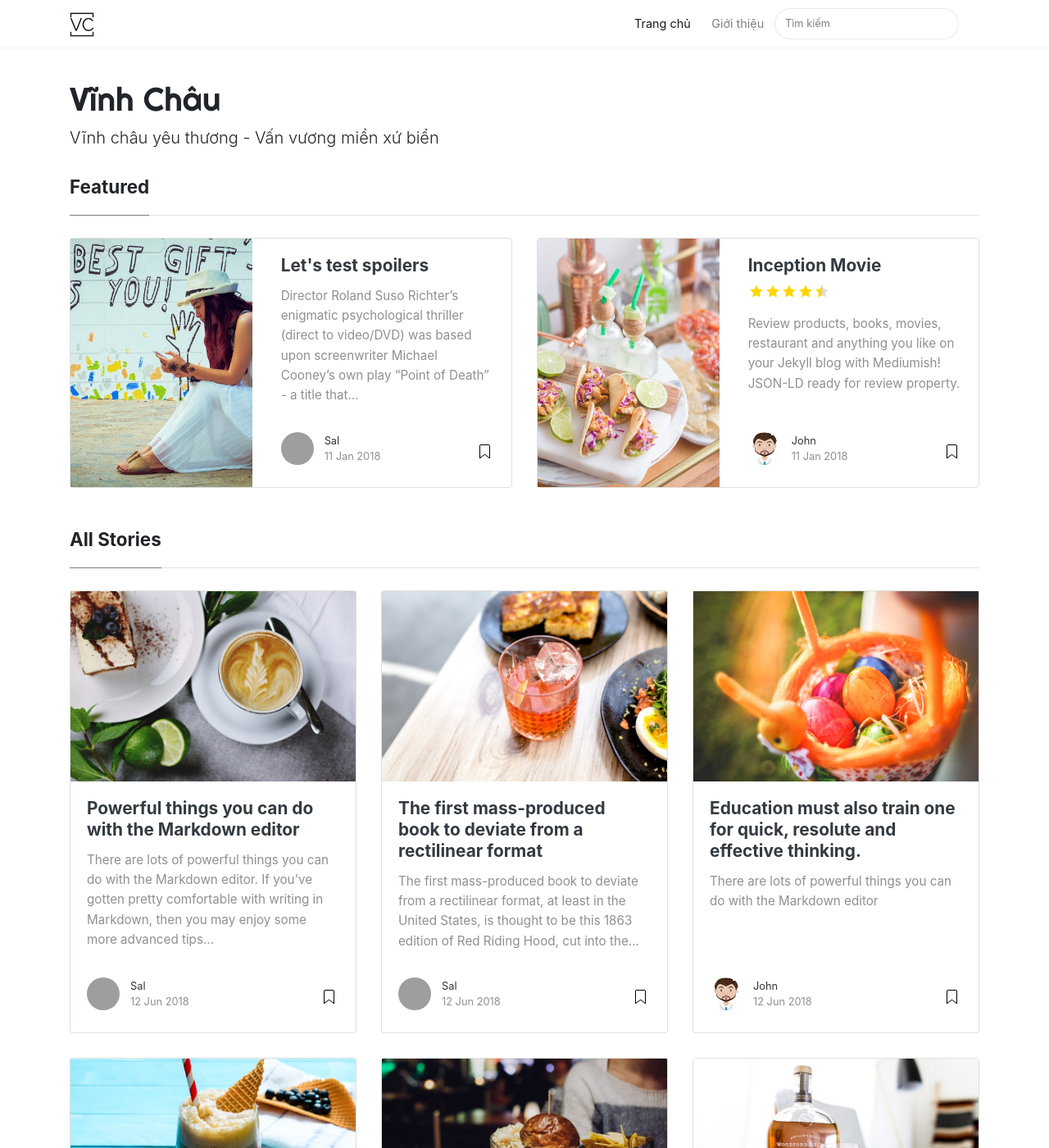
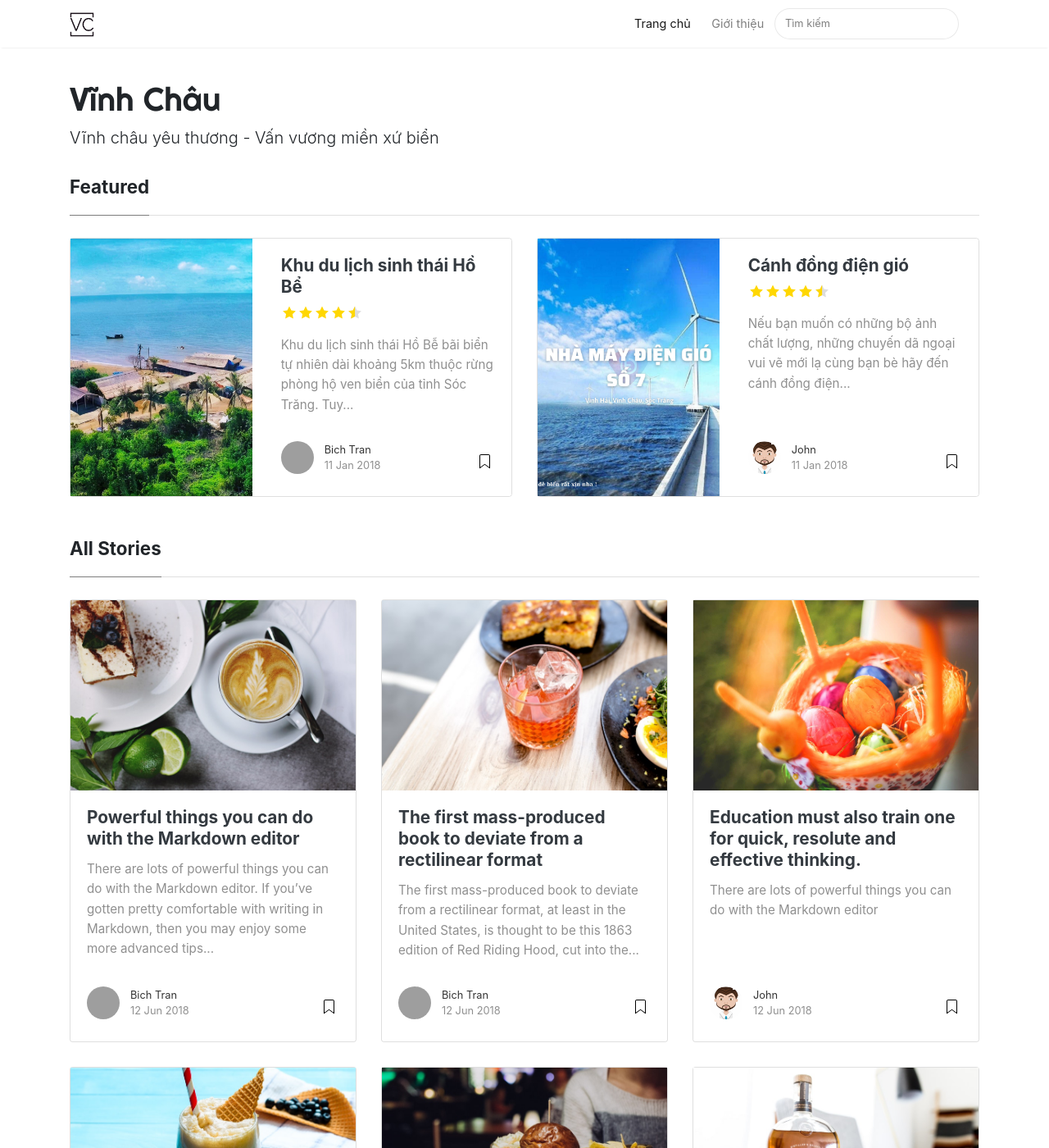
Before and after one commit to txvinhchau/txvinhchau.github.io, a Jekyll site: the page built from index.html, in a window 1280 px wide and 1400 px high. Shown: the whole window at 82% size. Built offline with Jekyll 4.4.1, drawn with Linux system fonts in a browser that asks for light colours; nearby versions of some CDN libraries; the list of posts is cut into pages by our own code; some of the changed text lies outside the part shown; grey boxes are pictures that could not be loaded.

Commit message:
add featured post

````diff
--- a/_config.yml
+++ b/_config.yml
@@ -13,8 +13,8 @@ permalink: /:title/
 # Authors
 authors:
   sal:
-    name: Sal
-    display_name: Sal
+    name: Bich Tran
+    display_name: Bich Tran
     gravatar: e56154546cf4be74e393c62d1ae9f9d4
     email: wowthemesnet@gmail.com
     web: https://www.wowthemes.net
--- /dev/null
+++ b/_posts/2018-01-11-canh-dong-dien-gio.md
@@ -0,0 +1,18 @@
+---
+layout: post
+title: "Cánh đồng điện gió"
+author: john
+categories: [check-in]
+tags: [red, yellow]
+image: assets/images/check-in/dien-gio2.jpg
+description: ""
+featured: true
+hidden: true
+rating: 4.5
+---
+
+Nếu bạn muốn có những bộ ảnh chất lượng, những chuyến dã ngoại vui vẽ mới lạ cùng bạn bè hãy đến cánh đồng điện gió Vĩnh Châu, bạn sẽ được đắm mình với đồng cỏ xanh biếc, có dòng sông thơ mộng với điểm nhấn là những cánh điện gió đang hoạt động phía xa xa.
+
+### Địa Chỉ
+
+Phường 2, thị xã Vĩnh Châu.
--- a/_posts/2018-01-11-customer-service.md
+++ /dev/null
@@ -1,31 +0,0 @@
----
-layout: post
-title:  "Inception Movie"
-author: john
-categories: [ Jekyll, tutorial ]
-tags: [red, yellow]
-image: assets/images/11.jpg
-description: "My review of Inception movie. Acting, plot and something else in this short description."
-featured: true
-hidden: true
-rating: 4.5
----
-
-Review products, books, movies, restaurant and anything you like on your Jekyll blog with Mediumish! JSON-LD ready for review property.
-
-#### How to use?
-
-It's actually really simple! Add the rating in your YAML front matter. It also supports halfs:
-
-```html
----
-layout: post
-title:  "Inception Movie"
-author: john
-categories: [ Jekyll, tutorial ]
-tags: [red, yellow]
-image: assets/images/11.jpg
-description: "My review of Inception movie. Actors, directing and more."
-rating: 4.5
----
-```
--- /dev/null
+++ b/_posts/2018-01-11-khu-du-lich-sinh-thai-ho-be.md
@@ -0,0 +1,16 @@
+---
+layout: post
+title: "Khu du lịch sinh thái Hồ Bể"
+author: sal
+categories: [check-in]
+image: assets/images/check-in/ho-be1.jpg
+featured: true
+hidden: false
+rating: 4.5
+---
+
+Khu du lịch sinh thái Hồ Bễ bãi biển tự nhiên dài khoảng 5km thuộc rừng phòng hộ ven biển của tỉnh Sóc Trăng. Tuy không trong xanh lộng lẫy như Phú Quốc, Nha Trang nhưng Hồ Bễ vẫn có sự quyến rũ của riêng mình với vẽ đẹp tự nhiên vỗn có. Bạn có thể vừa Tắm biển và thưởng thức các món ăn hải sản tươi ngon do ngư dân địa phương đánh bắt trực tiếp. Đồng thời với Hồ Bể bạn có thể tổ chức các hoạt động vui chơi ngoài trời, cắm trại, tiệc dã ngoại và bắt trọng khoảnh khắc hoàn hôn mang rực rỡ yên bình đồng thời mang về cho mình những bộ ảnh chụp cực xin đẹp lung linh đề khoe với bạn bè.
+
+### Địa chỉ
+
+Xã Vĩnh Hải, thị xã Vĩnh Châu.
--- a/_posts/2018-01-11-quick-start-guide.md
+++ /dev/null
@@ -1,27 +0,0 @@
----
-layout: post
-title:  "Let's test spoilers"
-author: sal
-categories: [ Jekyll, tutorial ]
-image: assets/images/12.jpg
-featured: true
-hidden: true
----
-
-Director Roland Suso Richter's enigmatic psychological thriller (direct to video/DVD) was based upon screenwriter Michael Cooney's own play "Point of Death" - a title that gave away the film's entire plot twist premise.
-
-As in many similar films, such as Jacob's Ladder (1990), Soul Survivors (2001), and The Butterfly Effect (2004), events and people were thoroughly distorted and confused because the protagonist was at the point of death. The tagline was misleading:
-
-"When You Don't Have a Memory, How Can You Remember Who to Trust?"
-
-The mind-warping film opened with a hospital patient Simon Cable (Ryan Phillippe) awakening in a <span class="spoiler"> hospital with little knowledge (amnesia perhaps?) of what had happened, and why he was there, etc. He was told by attending Dr. Jeremy Newman (Stephen Rea) that it was July 29, 2002 (Simon thought it was the year 2000 - he was confused - he heard a doctor say 20:00 hours!) and that he had died for two minutes from cardiac arrest following the near-fatal accident -- but he had been revived ("You're as good as new").</span> Dr. Newman: "Simon, this is the 29th of July. The year is 2002. And your wife, whose name is Anna, is waiting outside."
-
-(The doctor left off four crucial additional words, revealed in the film's ending.) (Spoiler: Simon had died and was not resuscitated!).
-
-A major clue to everything that truly happened was the scene that played next under the credits - hospital staff failed to bring a patient back to life with a defibrillator after a car accident. Chest compressions failed and there was no pulse. A second major clue was provided by hospital orderly Travis (Stephen Graham): <span class="spoiler">Everybody dies. No mystery there. But why and how everyone dies. Now, there's a mystery worth solving. Probably the biggest mystery there is.</span>
-
-#### So how do we do spoilers?
-
-```html
-<span class="spoiler">My hidden paragraph here.</span>
-```
````
Also changed, not shown: assets/images/check-in/dien-gio1.jpg (added), assets/images/check-in/dien-gio2.jpg (added), assets/images/check-in/dien-gio3.jpg (added), assets/images/check-in/ho-be1.jpg (added), assets/images/check-in/ho-be2.jpg (added), assets/images/check-in/ho-be3.jpg (added), assets/images/check-in/ho-be4.jpg (added), assets/images/favicon.ico (deleted), assets/images/logo.png (deleted), assets/images/mediumish-jekyll-template.png (deleted).
